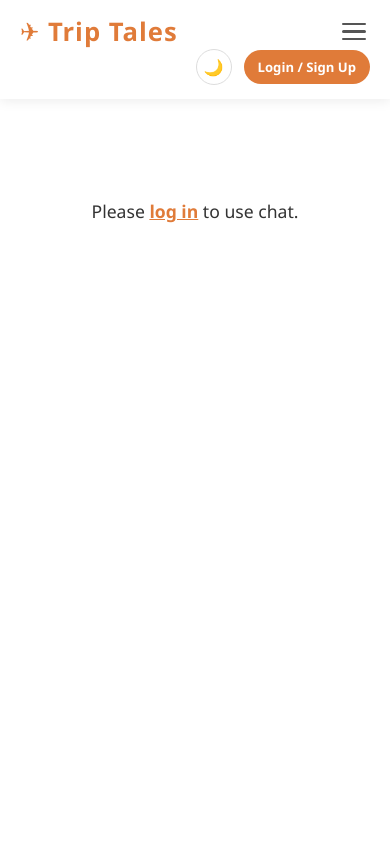
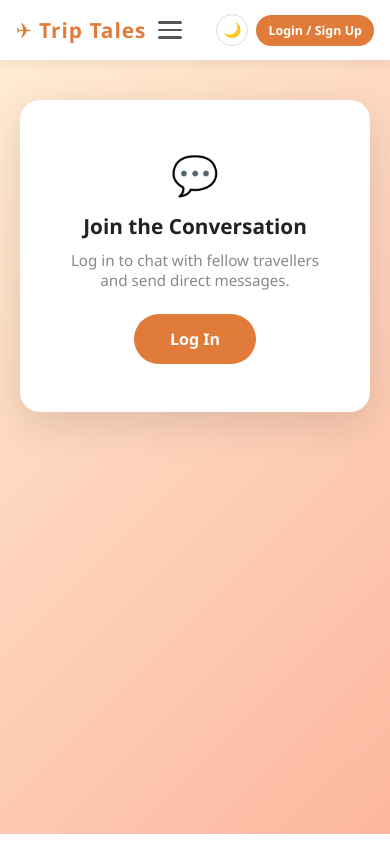
Before and after one commit to chatterjeeshreyanka-ai/trip-tales, a website: page chat.html in a window 390 px wide. Drawn offline with Linux system fonts and the light colour scheme; no server answers.

Commit message:
Polish design inconsistencies
- Dark-mode style gallery upload fields (name/destination/caption inputs)
- Custom-styled file upload button instead of raw browser control
- Tighten mobile navbar spacing so dark-toggle/login no longer wrap to a second row
- Remove dead footer links (Privacy/Terms/Instagram/Twitter all pointed to #)
- Give the chat login gate a proper card matching the auth page style

```diff
--- a/chat.css
+++ b/chat.css
@@ -1,9 +1,44 @@
 .chat-login-gate {
+  min-height: calc(100vh - 70px);
+  background: linear-gradient(135deg, #ffecd2 0%, #fcb69f 100%);
+  display: flex;
+  align-items: center;
+  justify-content: center;
+  padding: 40px 20px;
+}
+
+.chat-login-card {
+  background: #fff;
+  border-radius: 20px;
+  padding: 48px 44px;
+  width: 100%;
+  max-width: 400px;
   text-align: center;
-  padding: 100px 20px;
-  font-size: 1.1rem;
+  box-shadow: 0 12px 40px rgba(0,0,0,0.12);
 }
-.chat-login-gate a { color: #e07b39; font-weight: 600; }
+body.dark .chat-login-card { background: #1e1e1e; }
+
+.chat-login-icon { font-size: 2.4rem; margin-bottom: 12px; }
+
+.chat-login-card h2 {
+  font-size: 1.3rem;
+  margin-bottom: 10px;
+  color: #222;
+}
+body.dark .chat-login-card h2 { color: #eee; }
+
+.chat-login-card p {
+  color: #888;
+  font-size: 0.95rem;
+  margin-bottom: 24px;
+}
+
+.chat-login-card .btn {
+  background: #e07b39;
+  color: #fff;
+  box-shadow: none;
+}
+.chat-login-card .btn:hover { background: #c9652a; }
 
 .chat-page {
   display: flex;
--- a/chat.html
+++ b/chat.html
@@ -34,7 +34,12 @@
 
   <!-- Login gate -->
   <div class="chat-login-gate" id="chatLoginGate" style="display:none;">
-    <p>Please <a href="auth.html">log in</a> to use chat.</p>
+    <div class="chat-login-card">
+      <div class="chat-login-icon">💬</div>
+      <h2>Join the Conversation</h2>
+      <p>Log in to chat with fellow travellers and send direct messages.</p>
+      <a href="auth.html" class="btn">Log In</a>
+    </div>
   </div>
 
   <!-- Chat -->
--- a/styles.css
+++ b/styles.css
@@ -728,6 +728,8 @@ body.dark .gallery-upload-box { background: #1e1e1e; }
 .gallery-upload-fields select:focus {
   border-color: #e07b39;
 }
+body.dark .gallery-upload-fields input,
+body.dark .gallery-upload-fields select { background: #2a2a2a; border-color: #444; color: #eee; }
 
 .gallery-upload-controls {
   display: flex;
@@ -741,6 +743,24 @@ body.dark .gallery-upload-box { background: #1e1e1e; }
   min-width: 180px;
   font-size: 0.88rem;
   color: #666;
+}
+body.dark .gallery-upload-controls input[type="file"] { color: #aaa; }
+
+.gallery-upload-controls input[type="file"]::file-selector-button {
+  padding: 10px 20px;
+  margin-right: 12px;
+  border: none;
+  border-radius: 50px;
+  background: #e07b39;
+  color: #fff;
+  font-family: inherit;
+  font-size: 0.88rem;
+  font-weight: 600;
+  cursor: pointer;
+  transition: background 0.2s;
+}
+.gallery-upload-controls input[type="file"]::file-selector-button:hover {
+  background: #c9652a;
 }
 
 .submit-photo-btn {
@@ -1303,33 +1323,19 @@ body.dark .gallery-upload-box { background: #1e1e1e; }
   color: #e07b39;
 }
 
-.footer-links {
-  margin-top: 12px;
-  display: flex;
-  justify-content: center;
-  gap: 24px;
-}
-
-.footer-links a {
-  color: #888;
-  text-decoration: none;
-  font-size: 0.9rem;
-  transition: color 0.2s;
-}
-
-.footer-links a:hover {
-  color: #e07b39;
-}
-
 /* Responsive */
 @media (max-width: 768px) {
   .navbar {
-    padding: 14px 20px;
+    padding: 14px 16px;
     flex-wrap: wrap;
-    gap: 0;
+    gap: 8px;
   }
 
+  .logo { font-size: 1.3rem; }
+
   .hamburger { display: flex; }
+
+  .dark-toggle { width: 32px; height: 32px; font-size: 0.9rem; }
 
   .nav-links {
     display: none;
@@ -1352,11 +1358,12 @@ body.dark .gallery-upload-box { background: #1e1e1e; }
 
   .nav-actions {
     margin-left: auto;
+    gap: 8px;
   }
 
   .nav-auth-btn {
-    font-size: 0.82rem;
-    padding: 8px 14px;
+    font-size: 0.78rem;
+    padding: 7px 12px;
   }
 
   .hero-content h1 { font-size: 2.2rem; }
```
Also changed, not shown: index.html (+0 -6 lines).
